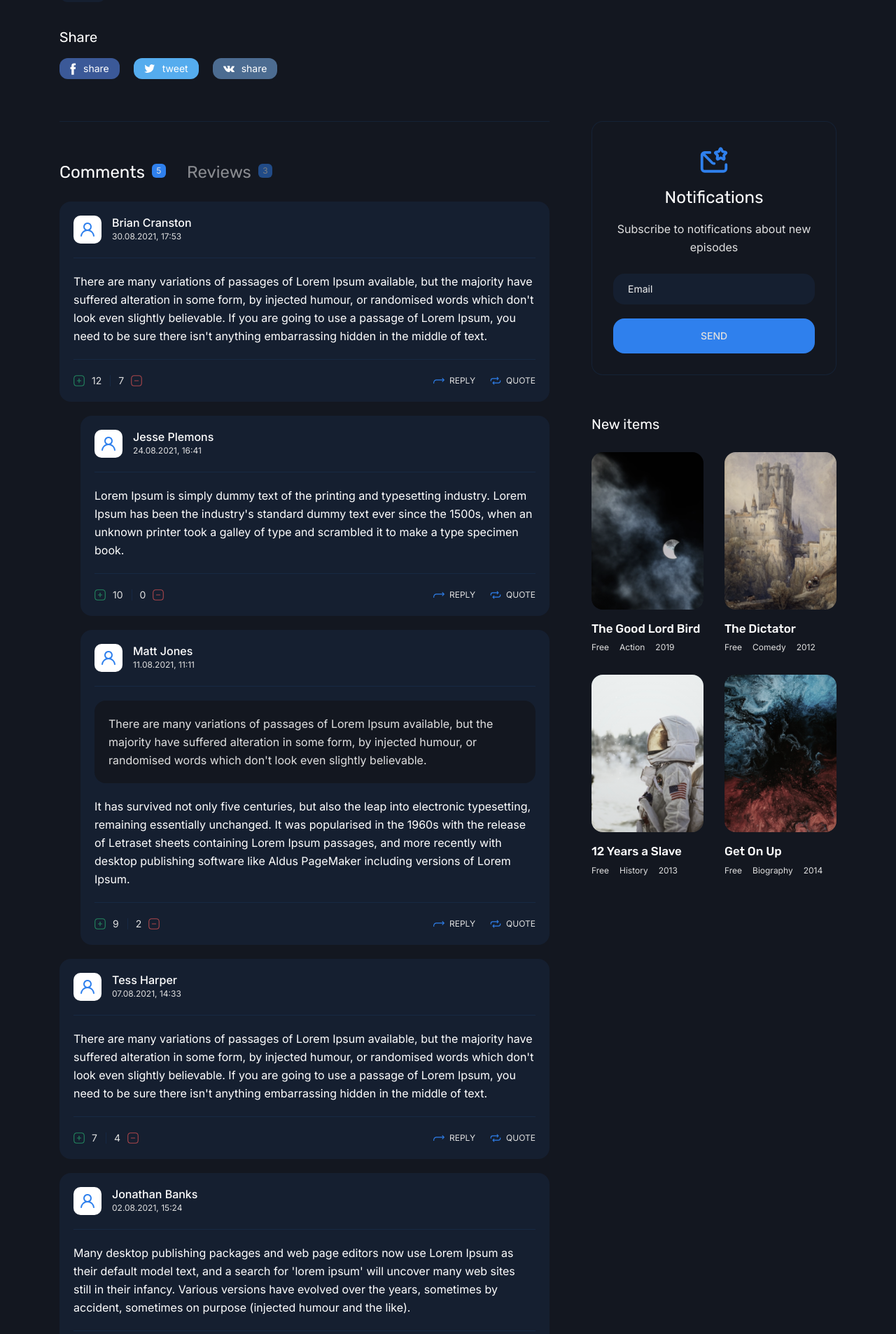
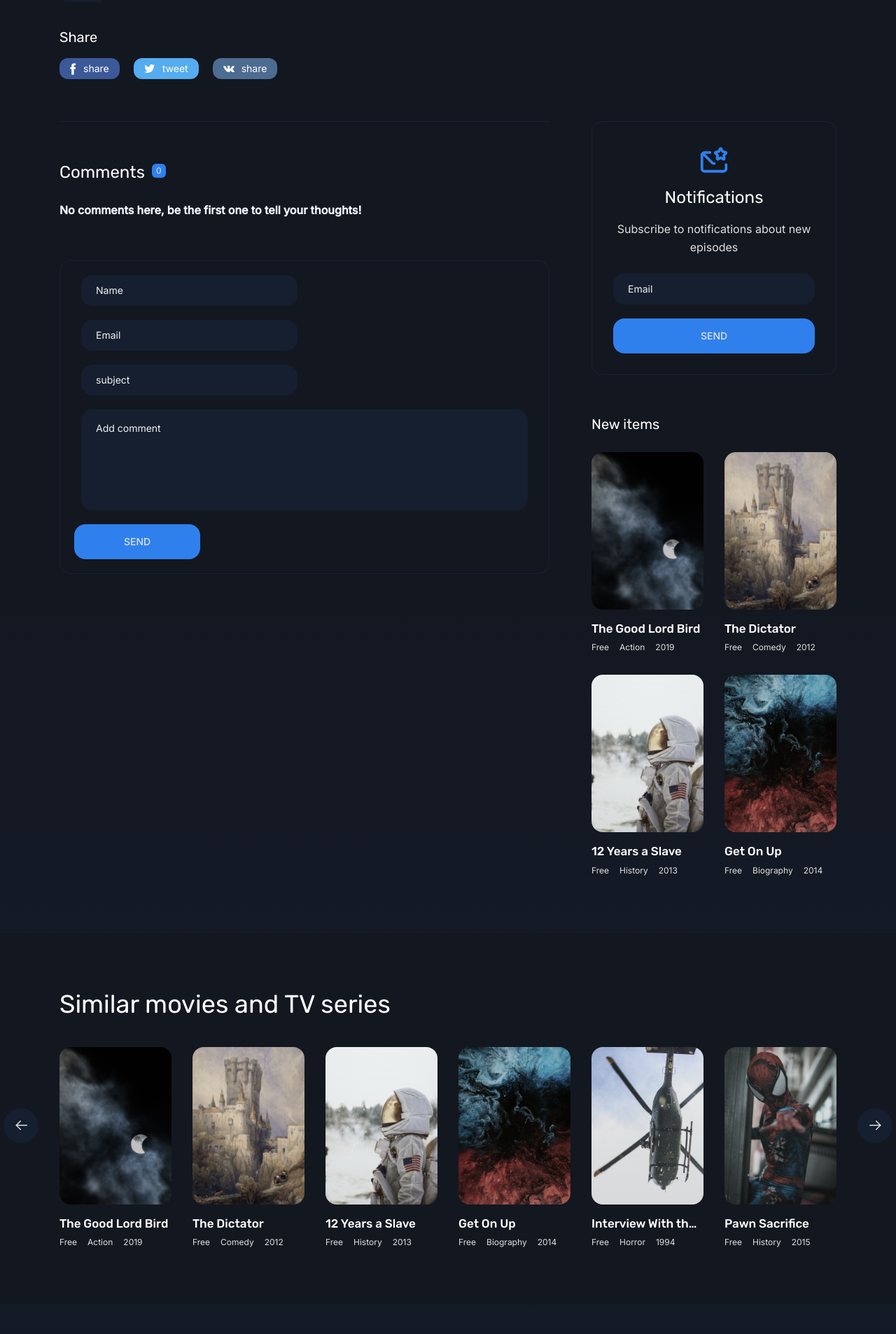
Before and after one commit to sayeshalmashi/movieforyou, a Django app: page /movie/2 in a window 1280 px wide. Shown: the part 1622-3528 px from the top of the page at 70% size. Run offline with Django 3.2, Linux system fonts and the light colour scheme; a user stored in the database is signed in; data comes from the database, SQL or seed files in the repository; both versions use the stored data as it was after the commit; some libraries are stand-ins or nearby versions.

Commit message:
comment sec

```diff
--- /dev/null
+++ b/blog/forms.py
@@ -0,0 +1,8 @@
+from django import forms
+from blog.models import Comment
+
+
+class CommentForm(forms.ModelForm):
+  class Meta:
+    model=Comment
+    fields=['movie','name','email','subject','message']
--- a/blog/views.py
+++ b/blog/views.py
@@ -1,7 +1,10 @@
-from django.shortcuts import render,get_object_or_404
+from django.shortcuts import render,get_object_or_404 , redirect
+from django.urls import reverse
 from django.utils import timezone
-from blog.models import Movie
+from blog.models import Movie , Comment
+from blog.forms import CommentForm
 from django.core.paginator import Paginator , EmptyPage,PageNotAnInteger
+from django.contrib import messages
 
 def movies_view(request,**kwargs):
   current_time=timezone.now()
@@ -25,6 +28,15 @@ def movies_view(request,**kwargs):
   return render(request,'blog/movies.html',context)
 
 def details_view(request,pid):
+  if request.method == 'POST':
+    form=CommentForm(request.POST)
+    if form.is_valid():
+      form.save()
+      success_message = "you'r commet submited successfully"
+      messages.add_message(request, messages.SUCCESS, success_message)
+    else:
+      error_message = "you'r comment didnt submited"
+      messages.add_message(request, messages.ERROR, error_message)
   current_time=timezone.now()
   movies=Movie.objects.filter(status=1,published_date__lte=current_time)
   movie=get_object_or_404(movies,pk=pid)
@@ -32,9 +44,15 @@ def details_view(request,pid):
   # next_post=Movie.objects.filter(pk__gt=movie.id,status=1,published_date__lte=current_time).order_by('pk').first()
   # # post.count_views+=1
   # movie.save()
-  context={'movie':movie}
-  return render(request,'blog/details.html',context)
-
+  if request.user.is_authenticated:
+    movie.login_require=True
+    comments=Comment.objects.filter(movie=movie.id,approved=True)
+    form=CommentForm()
+    context={'movie':movie,'comments':comments,'form':form}
+    return render(request,'blog/details.html',context)
+  else:
+    next_url=reverse('blog:details',kwargs={'pid':movie.id})
+    return redirect(reverse('accounts:login') + '?next=' + next_url)
 
 # def blog_category(request,cat_name):
 #   movies=Movie.objects.filter(status=1,category__name=cat_name)
--- a/templates/blog/details.html
+++ b/templates/blog/details.html
@@ -172,16 +172,17 @@
 								<li class="nav-item">
 									<a class="nav-link active" data-toggle="tab" href="#tab-1" role="tab" aria-controls="tab-1" aria-selected="true">
 										<h4>Comments</h4>
-										<span>5</span>
+
+										<span>{{comments|length}}</span>
 									</a>
 								</li>
 
-								<li class="nav-item">
+								<!-- <li class="nav-item">
 									<a class="nav-link" data-toggle="tab" href="#tab-2" role="tab" aria-controls="tab-2" aria-selected="false">
 										<h4>Reviews</h4>
 										<span>3</span>
 									</a>
-								</li>
+								</li> -->
 							</ul>
 							<!-- end tabs nav -->
 
@@ -190,13 +191,14 @@
 								<!-- comments -->
 								<div class="tab-pane fade show active" id="tab-1" role="tabpanel">
 									<ul class="comments__list">
+										{%for comment in comments %}
 										<li class="comments__item">
 											<div class="comments__autor">
 												<img class="comments__avatar" src="{% static 'img/avatar.svg' %}" alt="">
-												<span class="comments__name">Brian Cranston</span>
-												<span class="comments__time">30.08.2021, 17:53</span>
+												<span class="comments__name">{{comment.name}}</span>
+												<span class="comments__time">{{comment.created_date|date:"d M Y"}}</span>
 											</div>
-											<p class="comments__text">There are many variations of passages of Lorem Ipsum available, but the majority have suffered alteration in some form, by injected humour, or randomised words which don't look even slightly believable. If you are going to use a passage of Lorem Ipsum, you need to be sure there isn't anything embarrassing hidden in the middle of text.</p>
+											<p class="comments__text">{{comment.message}}</p>
 											<div class="comments__actions">
 												<div class="comments__rate">
 													<button type="button"><svg width="22" height="22" viewBox="0 0 22 22" fill="none" xmlns="http://www.w3.org/2000/svg"><path d="M11 7.3273V14.6537" stroke-width="1.5" stroke-linecap="round" stroke-linejoin="round"></path><path d="M14.6667 10.9905H7.33333" stroke-width="1.5" stroke-linecap="round" stroke-linejoin="round"></path><path fill-rule="evenodd" clip-rule="evenodd" d="M15.6857 1H6.31429C3.04762 1 1 3.31208 1 6.58516V15.4148C1 18.6879 3.0381 21 6.31429 21H15.6857C18.9619 21 21 18.6879 21 15.4148V6.58516C21 3.31208 18.9619 1 15.6857 1Z" stroke-width="1.5" stroke-linecap="round" stroke-linejoin="round"></path></svg> 12</button>
@@ -208,8 +210,12 @@
 												<button type="button"><svg xmlns='http://www.w3.org/2000/svg' width='512' height='512' viewBox='0 0 512 512'><polyline points='320 120 368 168 320 216' style='fill:none;stroke-linecap:round;stroke-linejoin:round;stroke-width:32px'/><path d='M352,168H144a80.24,80.24,0,0,0-80,80v16' style='fill:none;stroke-linecap:round;stroke-linejoin:round;stroke-width:32px'/><polyline points='192 392 144 344 192 296' style='fill:none;stroke-linecap:round;stroke-linejoin:round;stroke-width:32px'/><path d='M160,344H368a80.24,80.24,0,0,0,80-80V248' style='fill:none;stroke-linecap:round;stroke-linejoin:round;stroke-width:32px'/></svg><span>Quote</span></button>
 											</div>
 										</li>
-
-										<li class="comments__item comments__item--answer">
+										{% empty %}
+								     <div class="comment-form" style="color: aliceblue;">
+									     <h4>No comments here, be the first one to tell your thoughts!</h4>
+							    	</div>
+										{%endfor%}
+										<!-- <li class="comments__item comments__item--answer">
 											<div class="comments__autor">
 												<img class="comments__avatar" src="{% static 'img/avatar.svg' %}" alt="">
 												<span class="comments__name">Jesse Plemons</span>
@@ -245,48 +251,11 @@
 												<button type="button"><svg xmlns='http://www.w3.org/2000/svg' width='512' height='512' viewBox='0 0 512 512'><polyline points='400 160 464 224 400 288' style='fill:none;stroke-linecap:round;stroke-linejoin:round;stroke-width:32px'/><path d='M448,224H154C95.24,224,48,273.33,48,332v20' style='fill:none;stroke-linecap:round;stroke-linejoin:round;stroke-width:32px'/></svg><span>Reply</span></button>
 												<button type="button"><svg xmlns='http://www.w3.org/2000/svg' width='512' height='512' viewBox='0 0 512 512'><polyline points='320 120 368 168 320 216' style='fill:none;stroke-linecap:round;stroke-linejoin:round;stroke-width:32px'/><path d='M352,168H144a80.24,80.24,0,0,0-80,80v16' style='fill:none;stroke-linecap:round;stroke-linejoin:round;stroke-width:32px'/><polyline points='192 392 144 344 192 296' style='fill:none;stroke-linecap:round;stroke-linejoin:round;stroke-width:32px'/><path d='M160,344H368a80.24,80.24,0,0,0,80-80V248' style='fill:none;stroke-linecap:round;stroke-linejoin:round;stroke-width:32px'/></svg><span>Quote</span></button>
 											</div>
-										</li>
+										</li> -->
 
-										<li class="comments__item">
-											<div class="comments__autor">
-												<img class="comments__avatar" src="{% static 'img/avatar.svg' %}" alt="">
-												<span class="comments__name">Tess Harper</span>
-												<span class="comments__time">07.08.2021, 14:33</span>
-											</div>
-											<p class="comments__text">There are many variations of passages of Lorem Ipsum available, but the majority have suffered alteration in some form, by injected humour, or randomised words which don't look even slightly believable. If you are going to use a passage of Lorem Ipsum, you need to be sure there isn't anything embarrassing hidden in the middle of text.</p>
-											<div class="comments__actions">
-												<div class="comments__rate">
-													<button type="button"><svg width="22" height="22" viewBox="0 0 22 22" fill="none" xmlns="http://www.w3.org/2000/svg"><path d="M11 7.3273V14.6537" stroke-width="1.5" stroke-linecap="round" stroke-linejoin="round"></path><path d="M14.6667 10.9905H7.33333" stroke-width="1.5" stroke-linecap="round" stroke-linejoin="round"></path><path fill-rule="evenodd" clip-rule="evenodd" d="M15.6857 1H6.31429C3.04762 1 1 3.31208 1 6.58516V15.4148C1 18.6879 3.0381 21 6.31429 21H15.6857C18.9619 21 21 18.6879 21 15.4148V6.58516C21 3.31208 18.9619 1 15.6857 1Z" stroke-width="1.5" stroke-linecap="round" stroke-linejoin="round"></path></svg> 7</button>
-
-													<button type="button">4 <svg width="22" height="22" viewBox="0 0 22 22" fill="none" xmlns="http://www.w3.org/2000/svg"><path d="M14.6667 10.9905H7.33333" stroke-width="1.5" stroke-linecap="round" stroke-linejoin="round"></path><path fill-rule="evenodd" clip-rule="evenodd" d="M15.6857 1H6.31429C3.04762 1 1 3.31208 1 6.58516V15.4148C1 18.6879 3.0381 21 6.31429 21H15.6857C18.9619 21 21 18.6879 21 15.4148V6.58516C21 3.31208 18.9619 1 15.6857 1Z" stroke-width="1.5" stroke-linecap="round" stroke-linejoin="round"></path></svg></button>
-												</div>
-
-												<button type="button"><svg xmlns='http://www.w3.org/2000/svg' width='512' height='512' viewBox='0 0 512 512'><polyline points='400 160 464 224 400 288' style='fill:none;stroke-linecap:round;stroke-linejoin:round;stroke-width:32px'/><path d='M448,224H154C95.24,224,48,273.33,48,332v20' style='fill:none;stroke-linecap:round;stroke-linejoin:round;stroke-width:32px'/></svg><span>Reply</span></button>
-												<button type="button"><svg xmlns='http://www.w3.org/2000/svg' width='512' height='512' viewBox='0 0 512 512'><polyline points='320 120 368 168 320 216' style='fill:none;stroke-linecap:round;stroke-linejoin:round;stroke-width:32px'/><path d='M352,168H144a80.24,80.24,0,0,0-80,80v16' style='fill:none;stroke-linecap:round;stroke-linejoin:round;stroke-width:32px'/><polyline points='192 392 144 344 192 296' style='fill:none;stroke-linecap:round;stroke-linejoin:round;stroke-width:32px'/><path d='M160,344H368a80.24,80.24,0,0,0,80-80V248' style='fill:none;stroke-linecap:round;stroke-linejoin:round;stroke-width:32px'/></svg><span>Quote</span></button>
-											</div>
-										</li>
-
-										<li class="comments__item">
-											<div class="comments__autor">
-												<img class="comments__avatar" src="{% static 'img/avatar.svg' %}" alt="">
-												<span class="comments__name">Jonathan Banks</span>
-												<span class="comments__time">02.08.2021, 15:24</span>
-											</div>
-											<p class="comments__text">Many desktop publishing packages and web page editors now use Lorem Ipsum as their default model text, and a search for 'lorem ipsum' will uncover many web sites still in their infancy. Various versions have evolved over the years, sometimes by accident, sometimes on purpose (injected humour and the like).</p>
-											<div class="comments__actions">
-												<div class="comments__rate">
-													<button type="button"><svg width="22" height="22" viewBox="0 0 22 22" fill="none" xmlns="http://www.w3.org/2000/svg"><path d="M11 7.3273V14.6537" stroke-width="1.5" stroke-linecap="round" stroke-linejoin="round"></path><path d="M14.6667 10.9905H7.33333" stroke-width="1.5" stroke-linecap="round" stroke-linejoin="round"></path><path fill-rule="evenodd" clip-rule="evenodd" d="M15.6857 1H6.31429C3.04762 1 1 3.31208 1 6.58516V15.4148C1 18.6879 3.0381 21 6.31429 21H15.6857C18.9619 21 21 18.6879 21 15.4148V6.58516C21 3.31208 18.9619 1 15.6857 1Z" stroke-width="1.5" stroke-linecap="round" stroke-linejoin="round"></path></svg> 2</button>
-
-													<button type="button">17 <svg width="22" height="22" viewBox="0 0 22 22" fill="none" xmlns="http://www.w3.org/2000/svg"><path d="M14.6667 10.9905H7.33333" stroke-width="1.5" stroke-linecap="round" stroke-linejoin="round"></path><path fill-rule="evenodd" clip-rule="evenodd" d="M15.6857 1H6.31429C3.04762 1 1 3.31208 1 6.58516V15.4148C1 18.6879 3.0381 21 6.31429 21H15.6857C18.9619 21 21 18.6879 21 15.4148V6.58516C21 3.31208 18.9619 1 15.6857 1Z" stroke-width="1.5" stroke-linecap="round" stroke-linejoin="round"></path></svg></button>
-												</div>
-
-												<button type="button"><svg xmlns='http://www.w3.org/2000/svg' width='512' height='512' viewBox='0 0 512 512'><polyline points='400 160 464 224 400 288' style='fill:none;stroke-linecap:round;stroke-linejoin:round;stroke-width:32px'/><path d='M448,224H154C95.24,224,48,273.33,48,332v20' style='fill:none;stroke-linecap:round;stroke-linejoin:round;stroke-width:32px'/></svg><span>Reply</span></button>
-												<button type="button"><svg xmlns='http://www.w3.org/2000/svg' width='512' height='512' viewBox='0 0 512 512'><polyline points='320 120 368 168 320 216' style='fill:none;stroke-linecap:round;stroke-linejoin:round;stroke-width:32px'/><path d='M352,168H144a80.24,80.24,0,0,0-80,80v16' style='fill:none;stroke-linecap:round;stroke-linejoin:round;stroke-width:32px'/><polyline points='192 392 144 344 192 296' style='fill:none;stroke-linecap:round;stroke-linejoin:round;stroke-width:32px'/><path d='M160,344H368a80.24,80.24,0,0,0,80-80V248' style='fill:none;stroke-linecap:round;stroke-linejoin:round;stroke-width:32px'/></svg><span>Quote</span></button>
-											</div>
-										</li>
 									</ul>
 
-									<div class="catalog__paginator-wrap catalog__paginator-wrap--comments">
+									<!-- <div class="catalog__paginator-wrap catalog__paginator-wrap--comments">
 										<span class="catalog__pages">5 from 16</span>
 
 										<ul class="catalog__paginator">
@@ -305,19 +274,43 @@
 												</a>
 											</li>
 										</ul>
-									</div>
+									</div> -->
 
-									<form action="#" class="comments__form">
-										<div class="sign__group">
-											<textarea id="text" name="text" class="sign__textarea" placeholder="Add comment"></textarea>
+									<form action="{%url 'blog:details' pid=movie.id %}" method="post" class="comments__form">
+										{%csrf_token%}
+										<input type="hidden" name="movie" value="{{movie.id}}">
+										<div class="col-12 col-xl-6">
+											<div class="sign__group">
+												<input type="text" name="name" class="sign__input" placeholder="Name">
+											</div>
 										</div>
-										<button type="button" class="sign__btn">Send</button>
+
+										<div class="col-12 col-xl-6">
+											<div class="sign__group">
+												<input type="email" name="email" class="sign__input" placeholder="Email">
+											</div>
+										</div>
+										<div class="col-12 col-xl-6">
+											<div class="sign__group">
+												<input type="text" name="subject" class="sign__input" placeholder="subject">
+											</div>
+										</div>
+
+
+										<div class="col-12">
+											<div class="sign__group">
+												<textarea id="text" name="message" class="sign__textarea" placeholder="Add comment"></textarea>
+											</div>
+										</div>
+
+
+										<button type="submit" class="sign__btn">Send</button>
 									</form>
 								</div>
 								<!-- end comments -->
 
 								<!-- reviews -->
-								<div class="tab-pane fade" id="tab-2" role="tabpanel">
+								<!-- <div class="tab-pane fade" id="tab-2" role="tabpanel">
 									<ul class="reviews__list">
 										<li class="reviews__item">
 											<div class="reviews__autor">
@@ -387,7 +380,7 @@
 											</div>
 										</div>
 									</form>
-								</div>
+								</div> -->
 								<!-- end reviews -->
 							</div>
 							<!-- end tabs -->
```
Also changed, not shown: blog/admin.py (+12 -2 lines), blog/models.py (+16 -0 lines), blog/migrations/0005_comment.py (added), blog/migrations/0006_movie_login_require.py (added), db.sqlite3.
